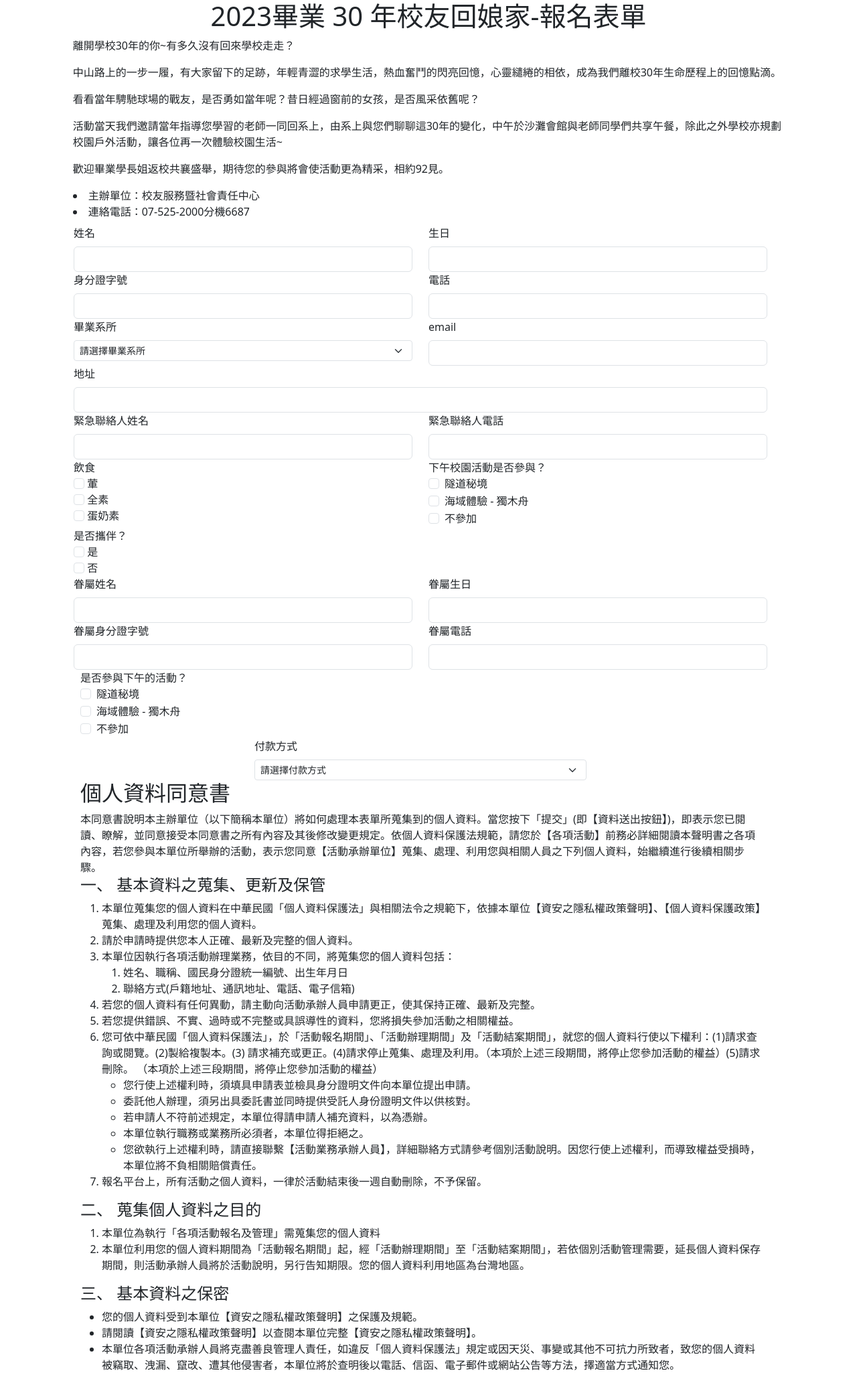
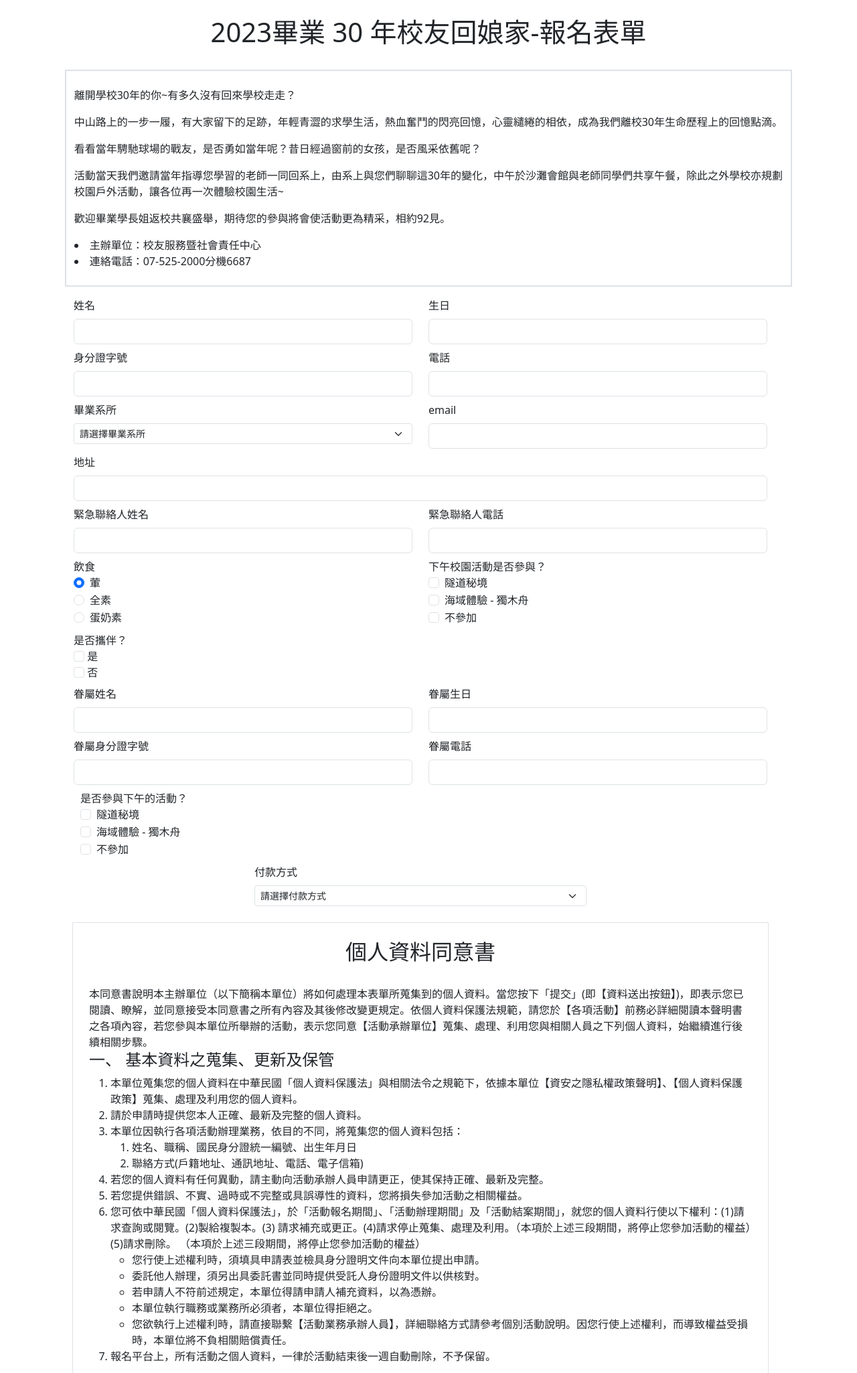
Before and after one commit to 02071819/NSYSU_alumni, a PHP site: page /goldflow.php in a window 1280 px wide. Shown: the top 2050 px of the page at 67% size. Run offline with PHP 8.4, Linux system fonts and the light colour scheme.

Commit message:
報名頁面

```diff
--- a/connect.inc.php
+++ b/connect.inc.php
@@ -1,5 +1,5 @@
 <?php
-$conn = mysqli_connect('localhost','root','yangyang1','alumnidb');
+$conn = mysqli_connect('localhost','root','','alumnidb');
 
 // if($conn){
 //     echo "Connection successfully";
--- a/goldflow.php
+++ b/goldflow.php
@@ -11,14 +11,14 @@
     $inputEname = $_POST['inputEname'];
     $inputEphone = $_POST['inputEphone'];
 
-    $eat = 'none';
-    if(isset($_POST['meat'])){
-      $eat = $_POST['meat'];
-    } else if(isset($_POST['veg'])){
-      $eat = $_POST['veg'];
-    } else if(isset($_POST['eggveg'])){
-      $eat = $_POST['eggveg'];
-    }
+    $eat = $_POST['eat'];
+    // if(isset($_POST['meat'])){
+    //   $eat = $_POST['meat'];
+    // } else if(isset($_POST['veg'])){
+    //   $eat = $_POST['veg'];
+    // } else if(isset($_POST['eggveg'])){
+    //   $eat = $_POST['eggveg'];
+    // }
 
     $go = 'none';
     if(isset($_POST['secret'])){
@@ -66,6 +66,7 @@
         }
 
       }
+
       if(isset($_POST['Pwater'])){
         if($Pgo=='none'){
           $Pgo = $_POST['Pwater'];
@@ -132,11 +133,11 @@
     <title>校友中心</title>
   </head>
   <body>
-    <div>
+    <div class="py-4">
       <h1 style="text-align: center">2023畢業 30 年校友回娘家-報名表單</h1>
     </div>
     <div id="registerForm" class="row justify-content-md-center">
-      <div class="col-md-10">
+      <div class="col-md-10 py-4 mb-2 border border-2 ">
         <p>離開學校30年的你~有多久沒有回來學校走走？</p>
         <p>
           中山路上的一步一履，有大家留下的足跡，年輕青澀的求學生活，熱血奮鬥的閃亮回憶，心靈繾綣的相依，成為我們離校30年生命歷程上的回憶點滴。
@@ -162,30 +163,32 @@
         <div class="row justify-content-md-center">
           <div class="col-md-5">
             <label for="uname" class="form-label">姓名</label>
-            <input type="text" class="form-control" name="uname" />
+            <input type="text" class="form-control" name="uname" required/>
           </div>
           <div class="col-md-5">
             <label for="inputBirth" class="form-label">生日</label>
-            <input type="text" class="form-control" name="inputBirth"/>
+            <input type="text" class="form-control" name="inputBirth" required/>
           </div>
-          <div class="col-md-5">
+          <div class="col-md-5 pt-2">
             <label for="inputID" class="form-label">身分證字號</label>
             <input
               type="text"
               class="form-control"
               name="inputID"
+              required
             />
           </div>
-          <div class="col-md-5">
+          <div class="col-md-5 pt-2">
             <label for="inputPhone" class="form-label">電話</label>
-            <input type="text" class="form-control" name="inputPhone"/>
+            <input type="text" class="form-control" name="inputPhone" required/>
           </div>
-          <div class="col-md-5">
+          <div class="col-md-5 pt-2">
             <label for="inputDepartment" class="form-label">畢業系所</label>
             <select
               class="form-select form-select-sm"
               aria-label=".form-select-sm example"
               name="inputDepartment"
+              required
             >
               <option selected value="">請選擇畢業系所</option>
               <option value="中國文學系">中國文學系</option>
@@ -208,57 +211,61 @@
               <option value="中國與亞太區域研究所">中國與亞太區域研究所</option>
             </select>
           </div>
-          <div class="col-md-5">
+          <div class="col-md-5 pt-2 ">
             <label for="inputEmail" class="form-label">email</label>
-            <input type="email" class="form-control" name="inputEmail"/>
+            <input type="email" class="form-control" name="inputEmail" required/>
           </div>
-          <div class="col-md-10">
+          <div class="col-md-10 pt-2">
             <label for="inputAddr" class="form-label">地址</label>
-            <input type="text" class="form-control" name="inputAddr"/>
+            <input type="text" class="form-control" name="inputAddr" required/>
           </div>
-          <div class="col-md-5">
+          <div class="col-md-5 pt-2">
             <label for="inputEname" class="form-label">緊急聯絡人姓名</label>
-            <input type="text" class="form-control" name="inputEname"/>
+            <input type="text" class="form-control" name="inputEname" required/>
           </div>
-          <div class="col-md-5">
+          <div class="col-md-5 pt-2">
             <label for="inputEphone" class="form-label"
               >緊急聯絡人電話</label
             >
-            <input type="text" class="form-control" name="inputEphone"/>
+            <input type="text" class="form-control" name="inputEphone" required/>
           </div>
-          <div class="col-md-5">
+          <div class="col-md-5 pt-2">
             <label>飲食</label>
-            <div class="col-2">
+            <div class="form-check col-2">
               <input
+                id = "eat1"
                 class="form-check-input"
-                type="checkbox"
-                name="meat"
+                type="radio"
+                name="eat"
                 value="葷"
+                checked
               />
-              <label class="form-check-label" for="meat">葷</label>
+              <label class="form-check-label" for="eat1">葷</label>
             </div>
-            <div class="col-2">
+            <div class="form-check col-2">
               <input
+                id = "eat2"
                 class="form-check-input"
-                type="checkbox"
-                name="veg"
+                type="radio"
+                name="eat"
                 value="全素"
               />
-              <label class="form-check-label" for="veg">全素</label>
+              <label class="form-check-label" for="eat2">全素</label>
             </div>
-            <div class="col-2">
+            <div class="form-check col-2">
               <input
+                id = "eat3"
                 class="form-check-input"
-                type="checkbox"
-                name="eggveg"
+                type="radio"
+                name="eat"
                 value="蛋奶素"
               />
-              <label class="form-check-label" for="eggveg"
+              <label class="form-check-label" for="eat3"
                 >蛋奶素</label
               >
             </div>
           </div>
-          <div class="col-md-5">
+          <div class="col-md-5 pt-2">
             <label>下午校園活動是否參與？</label>
             <div class="form-check">
               <input
@@ -297,7 +304,7 @@
               </label>
             </div>
           </div>
-          <div class="col-md-10">
+          <div class="col-md-10 pt-2">
             <label>是否攜伴？</label>
             <div class="col-2">
               <input
@@ -318,24 +325,24 @@
               <label class="form-check-label" for="noPartner">否</label>
             </div>
           </div>
-          <div class="col-md-5">
+          <div class="col-md-5 pt-2">
             <label for="inputPname" class="form-label">眷屬姓名</label>
             <input type="text" class="form-control" name="inputPname"/>
           </div>
-          <div class="col-md-5">
+          <div class="col-md-5 pt-2">
             <label for="inputPbirth" class="form-label">眷屬生日</label>
             <input type="text" class="form-control" name="inputPbirth"/>
           </div>
-          <div class="col-md-5">
+          <div class="col-md-5 pt-2">
             <label for="inputPID" class="form-label">眷屬身分證字號</label>
             <input type="text" class="form-control" name="inputPID"/>
           </div>
-          <div class="col-md-5">
+          <div class="col-md-5 pt-2">
             <label for="inputPphone" class="form-label">眷屬電話</label>
             <input type="text" class="form-control" name="inputPphone"/>
           </div>
           <div class="row justify-content-md-center">
-            <div class="col-md-10">
+            <div class="col-md-10 pt-2">
               <label>是否參與下午的活動？</label>
               <div class="form-check">
                 <input
@@ -375,7 +382,7 @@
                 </label>
               </div>
             </div>
-            <div class="col-md-5">
+            <div class="col-md-5 pt-2">
             <label for="payType" class="form-label">付款方式</label>
             <select
               class="form-select form-select-sm"
@@ -387,8 +394,10 @@
               <option value=2>ATM轉帳</option>
             </select>
           </div>
-            <div class="col-md-10">
-              <h2 class="">個人資料同意書</h2>
+            <div class="col-md-10 border mt-4 px-4">
+              <div>
+                <h2 class="row justify-content-center p-4">個人資料同意書</h2>
+              </div>
               <div>
                 本同意書說明本主辦單位（以下簡稱本單位）將如何處理本表單所蒐集到的個人資料。當您按下「提交」(即【資料送出按鈕】)，即表示您已閱讀、瞭解，並同意接受本同意書之所有內容及其後修改變更規定。依個人資料保護法規範，請您於【各項活動】前務必詳細閱讀本聲明書之各項內容，若您參與本單位所舉辦的活動，表示您同意【活動承辦單位】蒐集、處理、利用您與相關人員之下列個人資料，始繼續進行後續相關步驟。
               </div>
@@ -468,13 +477,13 @@
                   </li>
                 </ol>
               </div>
-              <div class="checkbox">
-                <label> <input type="checkbox" /> 本人同意</label>
+              <div class="checkbox mb-2">
+                <label> <input type="checkbox" required/> 本人同意</label>
               </div>
             </div>
           </div>
         </div>
-        <div style="justify-content: center">
+        <div class="d-grid gap-2 col-1 mx-auto p-2">
           <button type="submit" class="btn btn-primary" value="提交">
             提交
           </button>
```
Also changed, not shown: check.php (+40 -8 lines).
